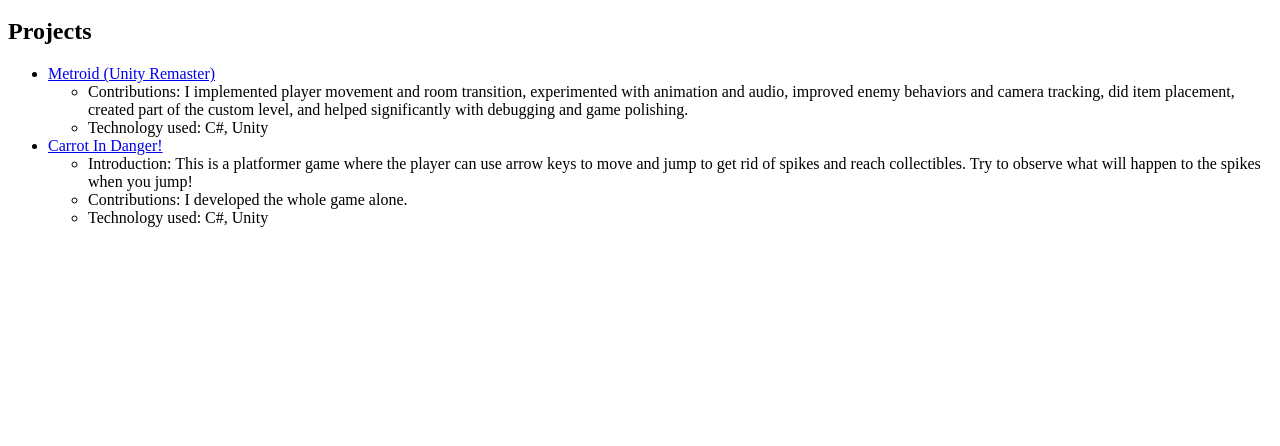
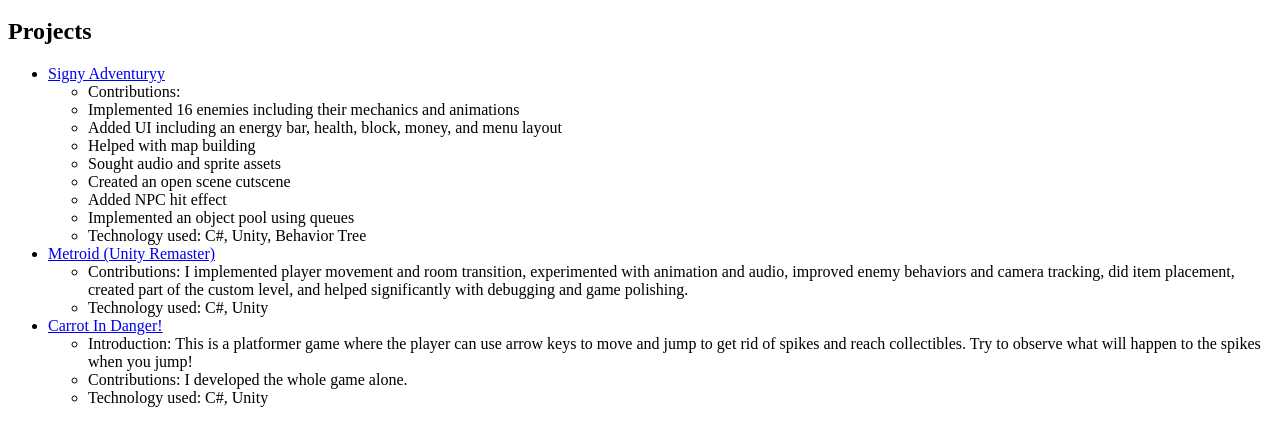
Before and after one commit to ivyrxr/ivyrxr.github.io, a plain HTML site: page index.html in a window 1280 px wide. Shown: the part 48-494 px from the top of the page. Drawn offline with Linux system fonts and the light colour scheme.

Commit message:
added a project

```diff
--- a/index.html
+++ b/index.html
@@ -5,6 +5,21 @@
 <h2>Projects</h2>
 
 <ul>
+
+<li><a href="https://xiurur.itch.io/signy-adventuryy">Signy Adventuryy</a></li>
+<ul>
+    <li>Contributions:
+        <li>Implemented 16 enemies including their mechanics and animations</li>
+        <li>Added UI including an energy bar, health, block, money, and menu layout</li>
+        <li>Helped with map building</li>
+        <li>Sought audio and sprite assets</li>
+        <li>Created an open scene cutscene</li>
+        <li>Added NPC hit effect</li>
+        <li>Implemented an object pool using queues</li>
+    </li>
+    <li>Technology used: C#, Unity, Behavior Tree</li>
+</ul>
+
 <li><a href="https://xiurur.itch.io/metroid">Metroid (Unity Remaster)</a></li>
 <ul>
     <li>Contributions: I implemented player movement and room transition, experimented with animation and audio,
```
